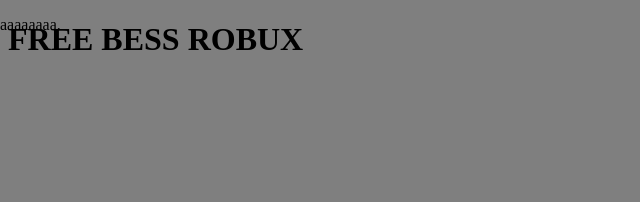
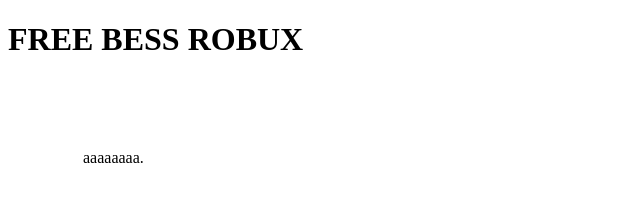
Before and after one commit to Jazsemshrek/YEET, a plain HTML site: page index.html in a window 1280 px wide. Shown: the whole page, without its empty margins (0-640 px from the left). Drawn offline with Linux system fonts and the light colour scheme.

Commit message:
Update design.css

```diff
--- a/design.css
+++ b/design.css
@@ -1,11 +1,8 @@
 body {
 }
-div {
-  position: absolute;
-  top: 0;
-  left: 0;
-  width: 100%;
-  height: 100%;
-  z-index: 10;
-  background-color: rgba(0,0,0,0.5);
+div{
+  margin:70px;
+  border-style: solid;
+  border-width: 5px;
+  border-color: white;
 }
```
